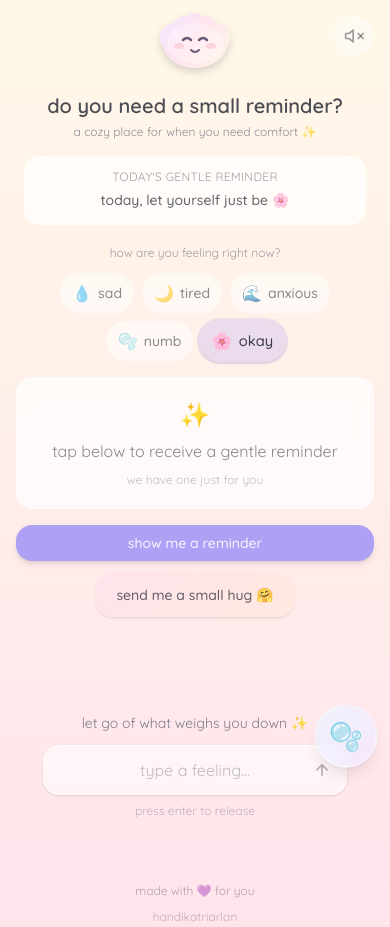
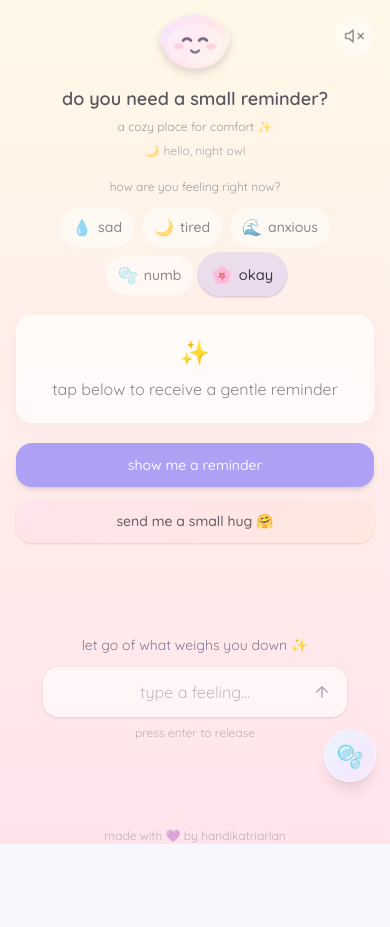
Before and after one commit to handikatriarlan/do-you-need-a-small-reminder, a React (Vite) app in the folder client/: page / in a window 390 px wide. After the commit the page ends 844 px from the top, so only its background shows below. Built offline with nearby package versions, Linux system fonts and the light colour scheme.

Commit message:
feat(ui): add soft greeting and enhance app animations
Introduce a time-based greeting component. Overhaul the hug animation
with a full-screen effect and floating hearts. Refine breathing bubble
UI and reminder card animations for a smoother user experience.

```diff
--- a/client/src/App.tsx
+++ b/client/src/App.tsx
@@ -9,7 +9,7 @@ import { MoodSelector } from "./components/MoodSelector"
 import { LetItOut } from "./components/LetItOut"
 import { HugButton } from "./components/HugButton"
 import { SoundToggle, playChime } from "./components/SoundToggle"
-import { DailyAffirmation } from "./components/DailyAffirmation"
+import { SoftGreeting } from "./components/SoftGreeting"
 
 const SERVER_URL = import.meta.env.DEV ? "http://localhost:3000/api" : "/api"
 
@@ -23,12 +23,10 @@ function App() {
 
   // Track shown reminders to prevent duplicates
   const shownRemindersRef = useRef<Set<string>>(new Set())
-  const [retryCount, setRetryCount] = useState(0)
 
   // Reset shown reminders when mood changes
   useEffect(() => {
     shownRemindersRef.current.clear()
-    setRetryCount(0)
   }, [mood])
 
   const fetchReminder = useCallback(async () => {
@@ -71,7 +69,6 @@ function App() {
       }
 
       setReminder(data)
-      setRetryCount(0)
 
       // Play chime if sound is enabled
       if (soundEnabled && audioContextRef.current) {
@@ -79,7 +76,6 @@ function App() {
       }
     } catch (error) {
       console.error("Failed to fetch reminder:", error)
-      setRetryCount((prev) => prev + 1)
     } finally {
       setIsLoading(false)
     }
@@ -129,11 +125,14 @@ function App() {
       {/* Sound toggle */}
       <SoundToggle onSoundChange={handleSoundChange} />
 
-      {/* Main content */}
-      <main className="relative z-10 flex flex-col items-center min-h-screen min-h-dvh px-4 py-6 md:py-8 safe-area-top">
-        <div className="flex flex-col items-center w-full max-w-md mx-auto flex-1">
-          {/* Header section - compact on mobile */}
-          <div className="flex flex-col items-center gap-3 mb-4 md:mb-6">
+      {/* Breathing bubble - fixed position */}
+      <BreathingBubble />
+
+      {/* Main content - mobile-first vertical layout */}
+      <main className="relative z-10 flex flex-col items-center min-h-screen min-h-dvh px-4 pt-6 pb-16 safe-area-top">
+        <div className="flex flex-col items-center w-full max-w-sm mx-auto flex-1">
+          {/* Header section */}
+          <div className="flex flex-col items-center gap-2 mb-5">
             {/* Mascot */}
             <Mascot
               isWiggling={isWiggling}
@@ -142,43 +141,34 @@ function App() {
             />
 
             {/* Title */}
-            <div className="text-center">
-              <h1 className="text-xl md:text-2xl lg:text-3xl font-semibold text-foreground/90 mb-1">
+            <h1 className="text-lg sm:text-xl md:text-2xl font-semibold text-foreground/85 text-center leading-tight">
               do you need a small reminder?
             </h1>
-              <p className="text-xs md:text-sm text-muted-foreground/70">
-                a cozy place for when you need comfort ✨
+            <p className="text-xs text-muted-foreground/60">
+              a cozy place for comfort ✨
             </p>
-            </div>
+            <SoftGreeting />
           </div>
 
-          {/* Daily affirmation - new feature */}
-          <DailyAffirmation />
-
           {/* Mood selector */}
-          <div className="w-full mb-4 md:mb-6">
+          <div className="w-full mb-5">
             <MoodSelector selectedMood={mood} onMoodChange={handleMoodChange} />
           </div>
 
           {/* Reminder card */}
-          <div className="w-full mb-4 md:mb-6">
+          <div className="w-full mb-5">
             <ReminderCard reminder={reminder} isLoading={isLoading} />
-            {retryCount > 0 && (
-              <p className="text-xs text-center text-muted-foreground/50 mt-2">
-                having trouble connecting... try again?
-              </p>
-            )}
           </div>
 
           {/* Action buttons - stacked on mobile */}
-          <div className="flex flex-col sm:flex-row items-center gap-3 w-full sm:w-auto mb-6">
+          <div className="flex flex-col gap-3 w-full mb-5">
             <Button
               onClick={fetchReminder}
               disabled={isLoading}
-              className="soft-button w-full sm:w-auto px-6 py-3 rounded-2xl bg-primary text-primary-foreground font-medium shadow-md hover:shadow-lg transition-all text-sm md:text-base"
+              className="soft-button w-full px-6 py-3 h-auto rounded-2xl bg-primary text-primary-foreground font-medium shadow-md hover:shadow-lg transition-all text-sm"
             >
               {isLoading ? (
-                <span className="flex items-center gap-2">
+                <span className="flex items-center justify-center gap-2">
                   <span className="w-4 h-4 border-2 border-primary-foreground/30 border-t-primary-foreground rounded-full animate-spin" />
                   finding...
                 </span>
@@ -193,32 +183,26 @@ function App() {
           </div>
 
           {/* Let it out section */}
-          <div className="w-full mb-6">
+          <div className="w-full">
             <LetItOut />
           </div>
-
-          {/* Spacer to push footer down */}
-          <div className="flex-1 min-h-4" />
         </div>
       </main>
 
-      {/* Breathing bubble */}
-      <BreathingBubble />
-
-      {/* Footer */}
-      <footer className="relative z-10 pb-6 safe-area-bottom">
+      {/* Footer - single line */}
+      <footer className="fixed bottom-0 left-0 right-0 z-20 py-3 safe-area-bottom">
         <div className="text-center">
-          <p className="text-xs text-muted-foreground/50 mb-1">
-            made with 💜 for you
-          </p>
+          <p className="text-xs text-muted-foreground/40">
+            made with 💜 by{" "}
             <a
               href="https://handikatriarlan.dev"
               target="_blank"
               rel="noopener noreferrer"
-            className="text-xs text-muted-foreground/40 hover:text-primary/60 transition-colors underline-offset-2 hover:underline"
+              className="hover:text-primary/60 transition-colors underline-offset-2 hover:underline"
             >
               handikatriarlan
             </a>
+          </p>
         </div>
       </footer>
     </div>
--- a/client/src/components/BreathingBubble.tsx
+++ b/client/src/components/BreathingBubble.tsx
@@ -59,11 +59,11 @@ export function BreathingBubble() {
   const getPhaseText = () => {
     switch (breathPhase) {
       case "inhale":
-        return "breathe in slowly..."
+        return "breathe in..."
       case "hold":
-        return "hold gently..."
+        return "hold..."
       case "exhale":
-        return "breathe out slowly..."
+        return "breathe out..."
       case "rest":
         return "rest..."
     }
@@ -97,46 +97,46 @@ export function BreathingBubble() {
 
   return (
     <>
-      {/* Floating bubble in corner */}
+      {/* Floating bubble - bottom right, above footer */}
       <button
         onClick={handleOpen}
-        className="fixed bottom-20 right-4 md:bottom-8 md:right-8 w-14 h-14 rounded-full animate-breathe shadow-lg flex items-center justify-center z-30 hover:scale-110 active:scale-95 transition-transform border-2 border-white/30"
+        className="fixed bottom-16 right-4 w-12 h-12 rounded-full animate-breathe shadow-lg flex items-center justify-center z-30 hover:scale-110 active:scale-95 transition-transform border border-white/40"
         aria-label="Open breathing exercise"
         style={{
           background:
-            "linear-gradient(135deg, rgba(232, 244, 255, 0.9) 0%, rgba(245, 230, 255, 0.9) 100%)",
+            "linear-gradient(135deg, rgba(232, 244, 255, 0.95) 0%, rgba(245, 230, 255, 0.95) 100%)",
         }}
       >
-        <span className="text-2xl">🫧</span>
+        <span className="text-xl">🫧</span>
       </button>
 
       {/* Breathing overlay */}
       {isOpen && (
         <div
-          className="fixed inset-0 z-50 flex flex-col items-center justify-center p-6 transition-all"
+          className="fixed inset-0 z-50 flex flex-col items-center justify-center p-4 transition-all"
           style={{
             background:
-              "linear-gradient(180deg, rgba(245, 230, 255, 0.95) 0%, rgba(255, 248, 232, 0.95) 100%)",
+              "linear-gradient(180deg, rgba(245, 230, 255, 0.97) 0%, rgba(255, 248, 232, 0.97) 100%)",
             backdropFilter: "blur(20px)",
           }}
           onClick={handleClose}
         >
           <div
-            className="flex flex-col items-center gap-8 max-w-sm text-center"
+            className="flex flex-col items-center gap-6 max-w-xs text-center"
             onClick={(e) => e.stopPropagation()}
           >
             {/* Header */}
             <div>
-              <h2 className="text-2xl md:text-3xl font-medium text-foreground/80 mb-2">
+              <h2 className="text-xl md:text-2xl font-medium text-foreground/80 mb-1">
                 breathe with me 🌬️
               </h2>
-              <p className="text-sm text-muted-foreground/60">
-                follow the circle to calm your mind
+              <p className="text-xs text-muted-foreground/60">
+                follow the circle
               </p>
             </div>
 
             {/* Breathing circle */}
-            <div className="relative flex items-center justify-center w-48 h-48 md:w-56 md:h-56">
+            <div className="relative flex items-center justify-center w-40 h-40">
               {/* Outer glow ring */}
               <div
                 className={`absolute w-full h-full rounded-full transition-all ease-in-out ${
@@ -148,13 +148,13 @@ export function BreathingBubble() {
                 } ${getBreathSize()}`}
                 style={{
                   background:
-                    "radial-gradient(circle, rgba(200, 180, 255, 0.2) 0%, transparent 70%)",
+                    "radial-gradient(circle, rgba(200, 180, 255, 0.15) 0%, transparent 70%)",
                 }}
               />
 
               {/* Main breathing circle */}
               <div
-                className={`w-32 h-32 md:w-40 md:h-40 rounded-full flex flex-col items-center justify-center transition-all ease-in-out ${
+                className={`w-28 h-28 rounded-full flex flex-col items-center justify-center transition-all ease-in-out ${
                   breathPhase === "inhale" || breathPhase === "hold"
                     ? "duration-[4000ms]"
                     : breathPhase === "exhale"
@@ -163,44 +163,36 @@ export function BreathingBubble() {
                 } ${getBreathSize()}`}
                 style={{
                   background:
-                    "radial-gradient(circle, rgba(200, 180, 255, 0.5) 0%, rgba(255, 228, 236, 0.3) 70%)",
-                  boxShadow: "0 0 40px rgba(200, 180, 255, 0.3)",
+                    "radial-gradient(circle, rgba(200, 180, 255, 0.45) 0%, rgba(255, 228, 236, 0.25) 70%)",
+                  boxShadow: "0 0 30px rgba(200, 180, 255, 0.25)",
                 }}
               >
-                <span className="text-3xl mb-2">{getPhaseEmoji()}</span>
+                <span className="text-2xl">{getPhaseEmoji()}</span>
               </div>
             </div>
 
             {/* Phase text */}
-            <div className="h-12">
-              <p
-                className="text-xl md:text-2xl font-medium text-foreground/70 animate-fade-in"
-                key={breathPhase}
-              >
-                {getPhaseText()}
-              </p>
-            </div>
+            <p
+              className="text-lg font-medium text-foreground/70 h-8"
+              key={breathPhase}
+            >
+              {getPhaseText()}
+            </p>
 
             {/* Cycle counter */}
             {cycleCount > 0 && (
-              <p className="text-sm text-muted-foreground/50">
-                {cycleCount} {cycleCount === 1 ? "breath" : "breaths"} completed
-                💜
+              <p className="text-xs text-muted-foreground/50">
+                {cycleCount} {cycleCount === 1 ? "breath" : "breaths"} 💜
               </p>
             )}
 
             {/* Close button */}
             <button
               onClick={handleClose}
-              className="soft-button px-8 py-3 rounded-full bg-white/60 text-foreground/70 font-medium hover:bg-white/80 transition-all shadow-sm"
+              className="soft-button px-6 py-2.5 rounded-full bg-white/60 text-foreground/70 font-medium text-sm hover:bg-white/80 transition-all shadow-sm"
             >
-              I feel better now ✨
+              I feel better ✨
             </button>
-
-            {/* Tip */}
-            <p className="text-xs text-muted-foreground/40 max-w-xs">
-              tip: try to complete at least 3 breathing cycles for best results
-            </p>
           </div>
         </div>
       )}
--- a/client/src/components/ReminderCard.tsx
+++ b/client/src/components/ReminderCard.tsx
@@ -26,9 +26,6 @@ export function ReminderCard({ reminder, isLoading }: ReminderCardProps) {
           <p className="text-base text-foreground/60 leading-relaxed">
             tap below to receive a gentle reminder
           </p>
-          <p className="text-xs text-muted-foreground/40">
-            we have one just for you
-          </p>
         </div>
       </div>
     )
@@ -36,23 +33,23 @@ export function ReminderCard({ reminder, isLoading }: ReminderCardProps) {
 
   return (
     <div
-      className="glass-card rounded-2xl p-5 md:p-6 w-full text-center animate-fade-in animate-soft-glow"
+      className="glass-card rounded-2xl p-5 md:p-6 w-full text-center reminder-card-enter"
       key={reminder.message}
     >
-      <div className="flex flex-col items-center gap-3">
+      <div className="flex flex-col items-center gap-3 animate-reminder-content">
         <span
-          className="text-3xl md:text-4xl"
+          className="text-4xl md:text-5xl animate-reminder-icon"
           role="img"
           aria-label="reminder icon"
         >
           {reminder.icon}
         </span>
-        <p className="text-base md:text-lg text-foreground font-medium leading-relaxed">
+        <p className="text-base md:text-lg text-foreground font-medium leading-relaxed animate-reminder-text">
           {reminder.message}
         </p>
-        <div className="flex items-center gap-2 text-xs text-muted-foreground/60">
+        <div className="flex items-center gap-2 text-xs text-muted-foreground/60 animate-reminder-label">
           <span className="w-1 h-1 rounded-full bg-muted-foreground/30" />
-          <span>a {reminder.emotion} reminder for you</span>
+          <span>a {reminder.emotion} reminder</span>
           <span className="w-1 h-1 rounded-full bg-muted-foreground/30" />
         </div>
       </div>
--- /dev/null
+++ b/client/src/components/SoftGreeting.tsx
@@ -0,0 +1,24 @@
+import { useMemo } from "react"
+
+export function SoftGreeting() {
+  const greeting = useMemo(() => {
+    const hour = new Date().getHours()
+
+    if (hour >= 5 && hour < 12) {
+      return { text: "good morning", emoji: "🌅" }
+    } else if (hour >= 12 && hour < 17) {
+      return { text: "good afternoon", emoji: "☀️" }
+    } else if (hour >= 17 && hour < 21) {
+      return { text: "good evening", emoji: "🌇" }
+    } else {
+      return { text: "hello, night owl", emoji: "🌙" }
+    }
+  }, [])
+
+  return (
+    <p className="text-xs text-muted-foreground/50 flex items-center gap-1">
+      <span>{greeting.emoji}</span>
+      <span>{greeting.text}</span>
+    </p>
+  )
+}
--- a/client/src/index.css
+++ b/client/src/index.css
@@ -104,13 +104,16 @@
 
 /* Custom animations */
 @keyframes breathe {
-  0%, 100% {
+
+  0%,
+  100% {
     transform: scale(1);
-    opacity: 0.6;
+    opacity: 0.7;
   }
+
   50% {
-    transform: scale(1.15);
-    opacity: 0.9;
+    transform: scale(1.1);
+    opacity: 1;
   }
 }
 
@@ -119,30 +122,38 @@
     transform: translateY(0) scale(1);
     opacity: 1;
   }
+
   100% {
-    transform: translateY(-100px) scale(0.8);
+    transform: translateY(-80px) scale(0.9);
     opacity: 0;
   }
 }
 
 @keyframes wiggle {
-  0%, 100% {
+
+  0%,
+  100% {
     transform: rotate(0deg);
   }
+
   25% {
     transform: rotate(-5deg);
   }
+
   75% {
     transform: rotate(5deg);
   }
 }
 
 @keyframes gentle-float {
-  0%, 100% {
+
+  0%,
+  100% {
     transform: translateY(0);
   }
+
   50% {
-    transform: translateY(-8px);
+    transform: translateY(-6px);
   }
 }
 
@@ -151,12 +162,15 @@
     transform: translateY(100vh) translateX(0);
     opacity: 0;
   }
+
   10% {
-    opacity: 0.5;
+    opacity: 0.4;
   }
+
   90% {
-    opacity: 0.3;
+    opacity: 0.2;
   }
+
   100% {
     transform: translateY(-10vh) translateX(20px);
     opacity: 0;
@@ -164,19 +178,23 @@
 }
 
 @keyframes soft-glow {
-  0%, 100% {
-    box-shadow: 0 0 20px rgba(200, 170, 230, 0.3);
+
+  0%,
+  100% {
+    box-shadow: 0 0 15px rgba(200, 170, 230, 0.2);
   }
+
   50% {
-    box-shadow: 0 0 30px rgba(200, 170, 230, 0.5);
+    box-shadow: 0 0 25px rgba(200, 170, 230, 0.4);
   }
 }
 
 @keyframes fade-in {
   from {
     opacity: 0;
-    transform: translateY(10px);
+    transform: translateY(8px);
   }
+
   to {
     opacity: 1;
     transform: translateY(0);
@@ -188,21 +206,119 @@
     transform: scale(0);
     opacity: 0;
   }
+
+  40% {
+    opacity: 0.6;
+  }
+
+  100% {
+    transform: scale(5);
+    opacity: 0;
+  }
+}
+
+@keyframes hug-glow {
+  0% {
+    opacity: 0;
+  }
+
+  30% {
+    opacity: 1;
+  }
+
+  100% {
+    opacity: 0;
+  }
+}
+
+@keyframes hug-heart {
+  0% {
+    transform: scale(0);
+    opacity: 0;
+  }
+
+  30% {
+    transform: scale(1.1);
+    opacity: 1;
+  }
+
   50% {
-    opacity: 0.4;
+    transform: scale(1);
   }
+
   100% {
-    transform: scale(3);
+    transform: scale(1);
+    opacity: 1;
+  }
+}
+
+@keyframes float-heart {
+  0% {
+    transform: translateY(100vh) rotate(0deg);
+    opacity: 0;
+  }
+
+  20% {
+    opacity: 0.8;
+  }
+
+  100% {
+    transform: translateY(-20vh) rotate(20deg);
     opacity: 0;
   }
 }
 
 @keyframes mascot-blink {
-  0%, 95%, 100% {
+
+  0%,
+  95%,
+  100% {
     transform: scaleY(1);
   }
+
   97% {
     transform: scaleY(0.1);
+  }
+}
+
+/* Reminder card animations */
+@keyframes reminder-card-enter {
+  0% {
+    opacity: 0;
+    transform: translateY(20px) scale(0.95);
+  }
+
+  100% {
+    opacity: 1;
+    transform: translateY(0) scale(1);
+  }
+}
+
+@keyframes reminder-icon {
+  0% {
+    opacity: 0;
+    transform: scale(0.5) rotate(-10deg);
+  }
+
+  60% {
+    transform: scale(1.1) rotate(5deg);
+  }
+
+  100% {
+    opacity: 1;
+    transform: scale(1) rotate(0deg);
+  }
+}
+
+@keyframes reminder-text {
+  0% {
+    opacity: 0;
+    transform: translateY(10px);
+  }
+
+  100% {
+    opacity: 1;
+    transform: translateY(0);
   }
 }
 
@@ -212,7 +328,7 @@
 }
 
 .animate-float-up {
-  animation: float-up 2s ease-out forwards;
+  animation: float-up 2.5s ease-out forwards;
 }
 
 .animate-wiggle {
@@ -224,7 +340,7 @@
 }
 
 .animate-particle-rise {
-  animation: particle-rise 8s linear infinite;
+  animation: particle-rise 10s linear infinite;
 }
 
 .animate-soft-glow {
@@ -232,15 +348,50 @@
 }
 
 .animate-fade-in {
-  animation: fade-in 0.5s ease-out;
+  animation: fade-in 0.4s ease-out;
 }
 
 .animate-hug-pulse {
-  animation: hug-pulse 1.5s ease-out forwards;
+  animation: hug-pulse 2s ease-out forwards;
+}
+
+.animate-hug-glow {
+  animation: hug-glow 2.5s ease-out forwards;
+}
+
+.animate-hug-heart {
+  animation: hug-heart 0.6s ease-out forwards;
+}
+
+.animate-float-heart {
+  animation: float-heart 2.5s ease-out forwards;
 }
 
 .animate-mascot-blink {
   animation: mascot-blink 4s ease-in-out infinite;
+}
+
+/* Reminder animations */
+.reminder-card-enter {
+  animation: reminder-card-enter 0.5s ease-out forwards;
+}
+
+.animate-reminder-content {
+  animation: fade-in 0.4s ease-out forwards;
+}
+
+.animate-reminder-icon {
+  animation: reminder-icon 0.6s ease-out forwards;
+}
+
+.animate-reminder-text {
+  animation: reminder-text 0.5s ease-out 0.15s forwards;
+  opacity: 0;
+}
+
+.animate-reminder-label {
+  animation: fade-in 0.4s ease-out 0.3s forwards;
+  opacity: 0;
 }
 
 /* Base styles */
@@ -275,83 +426,55 @@
 .particle {
   position: absolute;
   bottom: -20px;
-  width: 8px;
-  height: 8px;
-  background: radial-gradient(circle, rgba(200, 180, 255, 0.6) 0%, transparent 70%);
+  width: 6px;
+  height: 6px;
+  background: radial-gradient(circle, rgba(200, 180, 255, 0.5) 0%, transparent 70%);
   border-radius: 50%;
   filter: blur(1px);
 }
 
-/* Breathing guide overlay */
-.breathing-overlay {
-  backdrop-filter: blur(10px);
-  background: rgba(245, 230, 255, 0.85);
-}
-
-/* Hug overlay effect */
-.hug-overlay {
-  position: fixed;
-  inset: 0;
-  pointer-events: none;
-  z-index: 50;
-  display: flex;
-  align-items: center;
-  justify-content: center;
-}
-
-.hug-circle {
-  width: 100px;
-  height: 100px;
-  background: radial-gradient(circle, rgba(255, 200, 220, 0.6) 0%, rgba(255, 228, 236, 0.3) 50%, transparent 70%);
-  border-radius: 50%;
+/* Glass morphism card effect */
+.glass-card {
+  background: rgba(255, 255, 255, 0.65);
+  backdrop-filter: blur(12px);
+  border: 1px solid rgba(255, 255, 255, 0.4);
+  box-shadow: 0 4px 20px rgba(200, 180, 230, 0.1);
 }
 
 /* Soft button hover states */
 .soft-button {
-  transition: all 0.3s ease;
+  transition: all 0.25s ease;
 }
 
 .soft-button:hover {
   transform: translateY(-2px);
-  box-shadow: 0 4px 15px rgba(200, 170, 230, 0.3);
+  box-shadow: 0 6px 20px rgba(200, 170, 230, 0.25);
 }
 
 .soft-button:active {
-  transform: translateY(0);
-  box-shadow: 0 2px 8px rgba(200, 170, 230, 0.2);
-}
-
-/* Mascot expression states */
-.mascot-happy {
-  --eye-curve: 50% 50% 50% 50% / 0% 0% 100% 100%;
-}
-
-.mascot-sleepy {
-  --eye-curve: 50% 50% 50% 50% / 50% 50% 50% 50%;
-}
-
-.mascot-neutral {
-  --eye-curve: 50% 50% 50% 50% / 50% 50% 50% 50%;
-}
-
-/* Glass morphism card effect */
-.glass-card {
-  background: rgba(255, 255, 255, 0.7);
-  backdrop-filter: blur(10px);
-  border: 1px solid rgba(255, 255, 255, 0.5);
+  transform: translateY(0) scale(0.98);
+  box-shadow: 0 2px 10px rgba(200, 170, 230, 0.15);
 }
 
 /* Responsive text sizing */
 .reminder-text {
-  font-size: clamp(1.1rem, 4vw, 1.5rem);
+  font-size: clamp(1rem, 4vw, 1.25rem);
   line-height: 1.6;
 }
 
 /* Safe area padding for mobile devices */
 .safe-area-bottom {
-  padding-bottom: env(safe-area-inset-bottom, 16px);
+  padding-bottom: env(safe-area-inset-bottom, 12px);
 }
 
 .safe-area-top {
-  padding-top: env(safe-area-inset-top, 16px);
+  padding-top: env(safe-area-inset-top, 8px);
 }
+
+/* Mobile-first optimizations */
+@media (max-width: 640px) {
+  .glass-card {
+    background: rgba(255, 255, 255, 0.7);
+    backdrop-filter: blur(8px);
+  }
+}
```
Also changed, not shown: client/src/components/HugButton.tsx (+59 -19 lines). Lines whose indentation alone changed are shown as unchanged.
